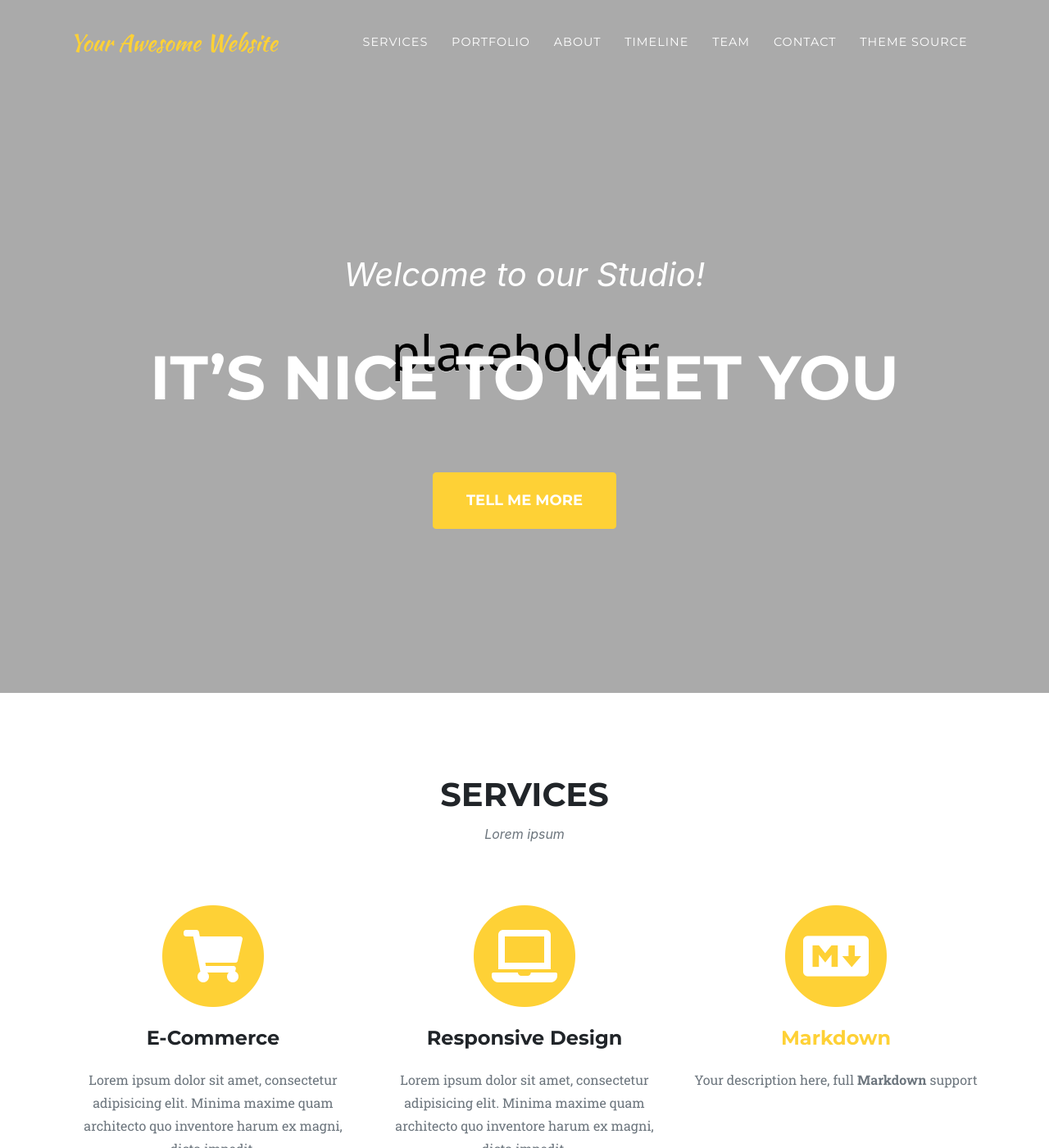
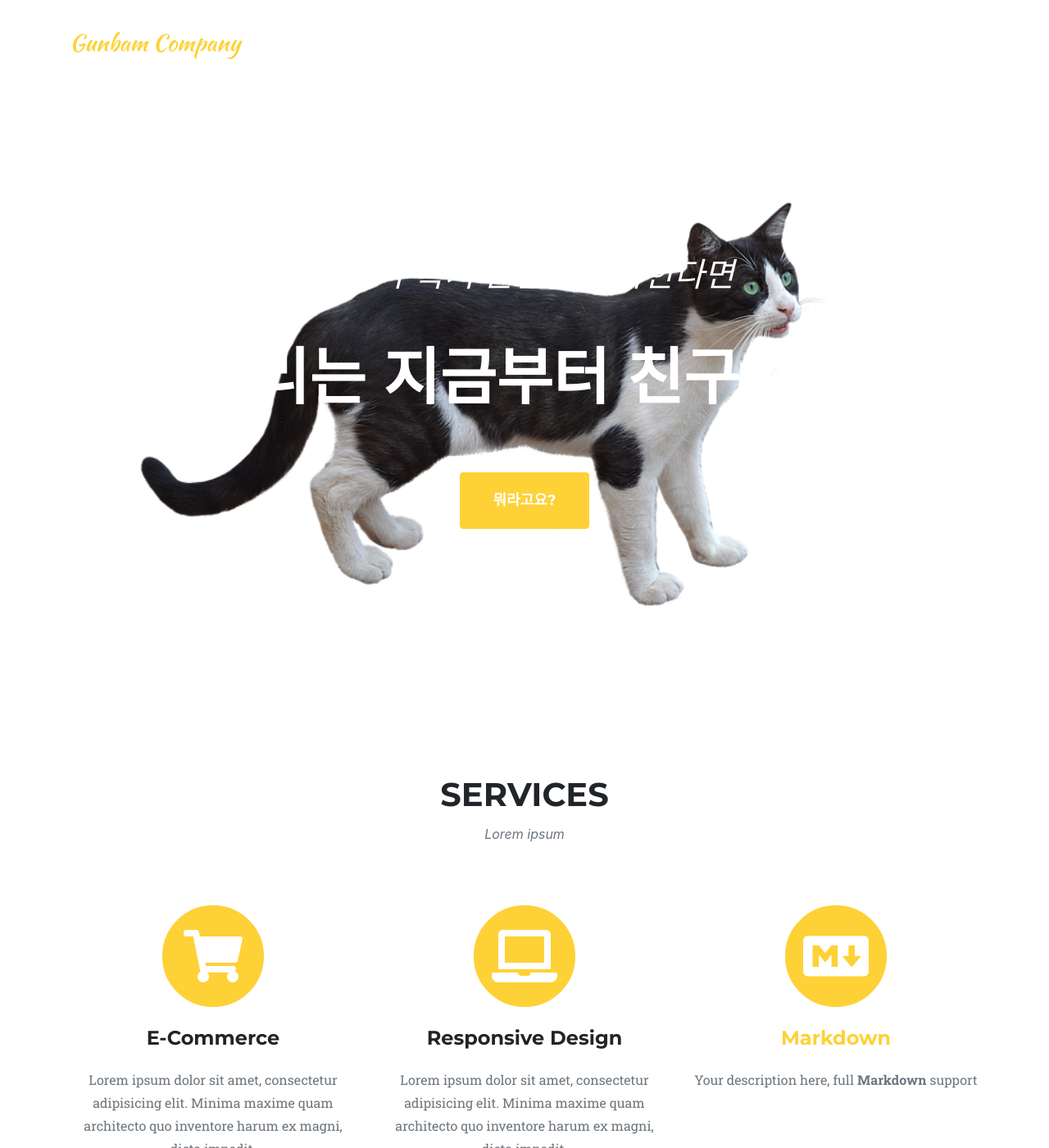
Before and after one commit to yeonseo0612/gunbam, a Jekyll site: the page built from index.md, in a window 1280 px wide and 1400 px high. Shown: the whole window at 82% size. Built offline with Jekyll 4.4.1, drawn with Linux system fonts in a browser that asks for light colours; some web fonts are replaced; some of the changed text lies outside the part shown.

Commit message:
20250311

```diff
--- a/_config.yml
+++ b/_config.yml
@@ -12,14 +12,15 @@
 # in the templates via {{ site.myvariable }}.
 
 theme: jekyll-agency
+#github 페이지로 배포할 url 작성하기
+url    : "https://yeonseo0612.github.io" # the base hostname & protocol for your site, e.g. http://example.com
+baseurl: "/gunbam" # the subpath of your site, e.g. /blog
 
-url    : "" # the base hostname & protocol for your site, e.g. http://example.com
-baseurl: "" # the subpath of your site, e.g. /blog
-
-title      : Your Awesome Website
-email      : your-email@example.com #this is also the email contact forms will go to
-description: "Site description"
-author     : Your Name
+#웹 페이지의 메타데이터
+title      : Gunbam Company
+email      : qnq11@naver.com #this is also the email contact forms will go to
+description: "군밤을 사랑하는 사람 중에 나쁜 사람은 없다"
+author     : Gunbam people
 # logo:     #optional, defaults to site title
   # path: assets\img\clients\creative-market.jpg
   # height: 60 #height in px, defaults to 52px
--- a/_data/navigation.yml
+++ b/_data/navigation.yml
@@ -17,14 +17,8 @@ en: &DEFAULT_EN
       section: portfolio
     - title: "About"
       section: about
-    - title: "Timeline"
-      section: timeline
-    - title: "Team"
-      section: team
     - title: "Contact"
       section: contact
-    - title: "Theme Source"
-      url: https://github.com/raviriley/agency-jekyll-theme/
 en-US:
   <<: *DEFAULT_EN
 en-CA:
--- a/_data/sitetext.yml
+++ b/_data/sitetext.yml
@@ -11,9 +11,9 @@
 # -----------------
 en: &DEFAULT_EN
   header:
-    title: Welcome to our Studio!
-    text: It's Nice To Meet You
-    button: Tell Me More
+    title: 자네가 혹시 군밤을 좋아한다면
+    text: 우리는 지금부터 친구일세
+    button: 뭐라고요?
     buttonlink: "#services"
 
   services:
@@ -37,97 +37,11 @@ en: &DEFAULT_EN
     section: portfolio
     closebutton: "Close Project"
 
-  timeline:
-    title: "Timeline"
-    text: "Lorem ipsum timeline"
-    section: timeline
-    # left is the default
-    #start_align: "left"
-    events:
-      - title: "Our Humble Beginnings"
-        year: "2009-2011"
-        desc: "Lorem ipsum dolor sit amet, consectetur adipisicing elit. Sunt ut voluptatum eius sapiente, totam reiciendis temporibus qui quibusdam, recusandae sit vero unde, sed, incidunt et ea quo dolore laudantium consectetur!"
-        image: assets/img/timeline/1.jpg
-        alt:
-      - title: "An Agency is Born"
-        year: "March 2011"
-        desc: "Lorem ipsum dolor sit amet, consectetur adipisicing elit. Sunt ut voluptatum eius sapiente, totam reiciendis temporibus qui quibusdam, recusandae sit vero unde, sed, incidunt et ea quo dolore laudantium consectetur!"
-        image: assets/img/timeline/2.jpg
-        alt:
-      - title: "Jekyll Theme is created"
-        year: "2019"
-        desc: "Ravi Riley converted Agency, a Bootstrap-based theme, into a Jekyll theme. The Jekyll theme can be installed as a Ruby gem, or remotely. For more information, visit the documentation."
-        image: assets/img/timeline/3.jpg
-        alt: image alt text
-      - title: "Title"
-        year: "2009-2011"
-        desc: "Your description here, **Markdown** is fully supported."
-        image: assets/img/timeline/4.jpg
-        alt:
-        # you can enforce the alignment
-        align: right
-    end: "Be Part <br> of Our <br> Story!"
-
   about:
     title: "About Us"
     text: "our story"
     body: "Lorem ipsum dolor sit amet, consectetur adipisicing elit. Aut eaque, laboriosam veritatis, quos non quis ad perspiciatis, totam corporis ea, alias ut unde. **Markdown** supported."
     section: about
-
-  clients:
-    section: clients
-    max-height: 100px
-    horizontal-scrolling: "" #"yes/no"
-    list:
-      - title: "envato"
-        url: https://github.com/raviriley/agency-jekyll-theme
-        logo: assets/img/clients/envato.jpg
-      - title: "designmodo"
-        url: https://github.com/raviriley/agency-jekyll-theme
-        logo: assets/img/clients/designmodo.jpg
-      - title: "themeforest"
-        url: https://github.com/raviriley/agency-jekyll-theme
-        logo: assets/img/clients/themeforest.jpg
-      - title: "Creative Market"
-        url: https://github.com/raviriley/agency-jekyll-theme
-        logo: assets/img/clients/creative-market.jpg
-
-  team:
-    title: "OUR AMAZING TEAM"
-    text: "Lorem ipsum dolor sit amet consectetur."
-    subtext: Lorem ipsum dolor sit amet, consectetur adipisicing elit. Aut eaque, laboriosam veritatis, quos non quis ad perspiciatis, totam corporis ea, alias ut unde. **Markdown** supported.
-    section: team
-    people:
-      - name: "Kay Garland"
-        role: "Lead Designer"
-        image: assets/img/team/500x500.jpg
-        social:
-          - url: https://twitter.com
-            icon: fab fa-twitter
-          - url: https://facebook.com
-            icon: fab fa-facebook-f
-          - url: https://linkedin.com
-            icon: fab fa-linkedin-in
-      - name: "Larry Parker"
-        role: "Lead Marketer"
-        image: assets/img/team/2.jpg
-        social:
-          - url: https://twitter.com
-            icon: fab fa-twitter
-          - url: https://facebook.com
-            icon: fab fa-facebook-f
-          - url: https://linkedin.com
-            icon: fab fa-linkedin-in
-      - name: "Diana Perterson"
-        role: "Lead Developer"
-        image: assets/img/team/500x500.jpg
-        social:
-          - url: https://twitter.com
-            icon: fab fa-twitter
-          - url: https://facebook.com
-            icon: fab fa-facebook-f
-          - url: https://linkedin.com
-            icon: fab fa-linkedin-in
 
   contact:
     title: "Contact Us"
--- a/_data/style.yml
+++ b/_data/style.yml
@@ -4,7 +4,7 @@
 #black: "#000"
 
 #Image Customization
-header-image: "../img/header.png"
+header-image: "../img/Cat.png"
 contact-image: "../img/contact.png"
 #Font Awesome icon for portfolio grid when an item is hovered over
 #portfolio-icon: fas fa-expand-arrows-alt fa-3x #default: fas fa-plus fa-3x
--- a/_includes/clients.html
+++ /dev/null
@@ -1,30 +0,0 @@
-<!-- Clients -->
-{% if site.locale and site.locale != "" and site.locale != nil %}
-  <section class="py-5" id="{{ site.data.sitetext[site.locale].clients.section | default: "clients" }}">
-    <div class="container">
-      <div class="row" {% if site.data.sitetext[site.locale].clients.horizontal-scrolling == "yes" %} id="scrolling-clients" {% endif %}>
-	    {% for client in site.data.sitetext[site.locale].clients.list %}
-        <div class="col-md-3 col-sm-6">
-          <a href="{{ client.url }}">
-            <img class="img-fluid d-block mx-auto" src="{{ client.logo }}" alt="{{ client.title }}" style="max-height: {{ site.data.sitetext[site.locale].clients.max-height | default: "100px" }}">
-          </a>
-        </div>
-	    {% endfor %}
-      </div>
-    </div>
-  </section>
-{% else %}
-<section class="py-5" id="{{ site.data.sitetext.clients.section | default: "clients" }}">
-  <div class="container">
-    <div class="row" {% if site.data.sitetext.clients.horizontal-scrolling == "yes" %} id="scrolling-clients" {% endif %}>
-    {% for client in site.data.sitetext.clients.list %}
-      <div class="col-md-3 col-sm-6">
-        <a href="{{ client.url }}">
-          <img class="img-fluid d-block mx-auto" src="{{ client.logo }}" alt="{{ client.title }}" style="max-height: {{ site.data.sitetext.clients.max-height | default: "100px" }}">
-        </a>
-      </div>
-    {% endfor %}
-    </div>
-  </div>
-</section>
-{% endif %}
--- a/_includes/team.html
+++ /dev/null
@@ -1,75 +0,0 @@
-<!-- Team -->
-{% if site.locale and site.locale != "" and site.locale != nil %}
-<section class="page-section" id="{{ site.data.sitetext[site.locale].team.section | default: "team" }}">
-<div class="container">
-  <div class="row">
-	<div class="col-lg-12 text-center">
-	  <h2 class="section-heading text-uppercase">{{ site.data.sitetext[site.locale].team.title }}</h2>
-	  <h3 class="section-subheading text-muted">{{ site.data.sitetext[site.locale].team.text }}</h3>
-	</div>
-  </div>
-  <div class="row d-flex justify-content-center">
-  {% for person in site.data.sitetext[site.locale].team.people %}
-	<div class="col-sm-4">
-	  <div class="team-member">
-		<img class="mx-auto rounded-circle" src="{{ person.image }}" alt="">
-		<h4>{{ person.name }}</h4>
-		<p class="text-muted">{{ person.role }}</p>
-		<ul class="list-inline social-buttons">
-		{% for network in person.social %}
-		  <li class="list-inline-item">
-			<a href="{{ network.url }}">
-			  <i class="{{ network.icon }}"></i>
-			</a>
-		  </li>
-		{% endfor %}
-		</ul>
-	  </div>
-	</div>
-  {% endfor %}
-  </div>
-  <div class="row">
-	<div class="col-lg-8 mx-auto text-center">
-	  <div class="large text-muted">{{ site.data.sitetext[site.locale].team.subtext | markdownify }}</div>
-	</div>
-  </div>
-</div>
-</section>
-{% else %}
-<section class="page-section" id="{{ site.data.sitetext.team.section | default: "team" }}">
-	<div class="container">
-	  <div class="row">
-		<div class="col-lg-12 text-center">
-		  <h2 class="section-heading text-uppercase">{{ site.data.sitetext.team.title }}</h2>
-		  <h3 class="section-subheading text-muted">{{ site.data.sitetext.team.text }}</h3>
-		</div>
-	  </div>
-	  <div class="row d-flex justify-content-center">
-	  {% for person in site.data.sitetext.team.people %}
-		<div class="col-sm-4">
-		  <div class="team-member">
-			<img class="mx-auto rounded-circle" src="{{ person.image }}" alt="">
-			<h4>{{ person.name }}</h4>
-			<p class="text-muted">{{ person.role }}</p>
-			<ul class="list-inline social-buttons">
-			{% for network in person.social %}
-			  <li class="list-inline-item">
-				<a href="{{ network.url }}">
-				  <i class="{{ network.icon }}"></i>
-				</a>
-			  </li>
-			{% endfor %}
-			</ul>
-		  </div>
-		</div>
-	  {% endfor %}
-	  </div>
-	  <div class="row">
-		<div class="col-lg-8 mx-auto text-center">
-		  <div class="large text-muted">{{ site.data.sitetext.team.subtext | markdownify }}</div>
-		</div>
-	  </div>
-	</div>
-</section>
-{% endif %}
-<!-- End Team -->
--- a/_includes/timeline.html
+++ /dev/null
@@ -1,121 +0,0 @@
-<!-- About -->
-{% if site.locale and site.locale != "" and site.locale != nil %}
-  <section class="bg-light page-section" id="{{ site.data.sitetext[site.locale].timeline.section | default: "about" }}">
-    <div class="container">
-      <div class="row">
-        <div class="col-lg-12 text-center">
-          <h2 class="section-heading text-uppercase">{{ site.data.sitetext[site.locale].timeline.title | markdownify | default: "About" }}</h2>
-          <h3 class="section-subheading text-muted">{{ site.data.sitetext[site.locale].timeline.text | default: "timeline"}}</h3>
-        </div>
-      </div>
-      <div class="row">
-        <div class="col-lg-12">
-          <ul class="timeline">
-      {%- assign align = site.data.sitetext[site.locale].timeline.start_align -%}
-      {%- for event in site.data.sitetext[site.locale].timeline.events -%}
-            {%- if align == "right" -%}
-              {%- if event.align and event.align == "left" -%}
-                {%- assign align = "right" -%}
-                <li>
-              {%- else -%}
-                {%- assign align = "left" %}
-                <li class="timeline-inverted">
-              {% endif %}
-            {% else %}
-              {%- if event.align and event.align == "right" -%}
-                {%- assign align = "left" -%}
-                <li class="timeline-inverted">
-              {%- else -%}
-                {%- assign align = "right" %}
-                <li>
-              {% endif %}
-            {%- endif -%}
-              <div class="timeline-image">
-                <img class="rounded-circle img-fluid" src="{{ event.image }}" alt="{{ event.alt | default: ""}}">
-              </div>
-              <div class="timeline-panel">
-                <div class="timeline-heading">
-                  <h4>{{ event.year | markdownify }}</h4>
-                  <h4 class="subheading">{{ event.title }}</h4>
-                </div>
-                <div class="timeline-body">
-                  <div class="text-muted">{{ event.desc | markdownify }}</div>
-                </div>
-              </div>
-            </li>
-		  {% endfor %}
-
-		  {% if site.data.sitetext[site.locale].timeline.end %}
-			<li class="timeline-inverted">
-              <div class="timeline-image">
-                <h4>{{ site.data.sitetext[site.locale].timeline.end }}</h4>
-              </div>
-            </li>
-		  {% endif %}
-
-          </ul>
-        </div>
-      </div>
-    </div>
-  </section>
-{% else %}
-<section class="bg-light page-section" id="{{ site.data.sitetext.timeline.section | default: "about" }}">
-  <div class="container">
-    <div class="row">
-      <div class="col-lg-12 text-center">
-        <h2 class="section-heading text-uppercase">{{ site.data.sitetext.timeline.title | markdownify | default: "About" }}</h2>
-        <h3 class="section-subheading text-muted">{{ site.data.sitetext.timeline.text | default: "timeline"}}</h3>
-      </div>
-    </div>
-    <div class="row">
-      <div class="col-lg-12">
-        <ul class="timeline">
-    {%- assign align = site.data.sitetext.timeline.start_align -%}
-    {%- for event in site.data.sitetext.timeline.events -%}
-          {%- if align == "right" -%}
-            {%- if event.align and event.align == "left" -%}
-              {%- assign align = "right" -%}
-              <li>
-            {%- else -%}
-              {%- assign align = "left" %}
-              <li class="timeline-inverted">
-            {% endif %}
-          {% else %}
-            {%- if event.align and event.align == "right" -%}
-              {%- assign align = "left" -%}
-              <li class="timeline-inverted">
-            {%- else -%}
-              {%- assign align = "right" %}
-              <li>
-            {% endif %}
-          {%- endif -%}
-            <div class="timeline-image">
-              <img class="rounded-circle img-fluid" src="{{ event.image }}" alt="{{ event.alt | default: ""}}">
-            </div>
-            <div class="timeline-panel">
-              <div class="timeline-heading">
-                <h4>{{ event.year | markdownify }}</h4>
-                <h4 class="subheading">{{ event.title }}</h4>
-              </div>
-              <div class="timeline-body">
-                <div class="text-muted">{{ event.desc | markdownify }}</div>
-              </div>
-            </div>
-          </li>
-    {% endfor %}
-
-    {% if site.data.sitetext.timeline.end %}
-    <li class="timeline-inverted">
-            <div class="timeline-image">
-              <h4>{{ site.data.sitetext.timeline.end }}</h4>
-            </div>
-          </li>
-    {% endif %}
-
-        </ul>
-      </div>
-    </div>
-  </div>
-</section>
-{% endif %}
-<!-- End About -->
--- a/_layouts/home.html
+++ b/_layouts/home.html
@@ -6,7 +6,4 @@ layout: default
 {% include services.html %}
 {% include portfolio_grid.html %}
 {% include about.html %}
-{% include timeline.html %}
-{% include team.html %}
-{% include clients.html %}
 {% include contact.html %}
```
Also changed, not shown: assets/img/Cat.png (added).
